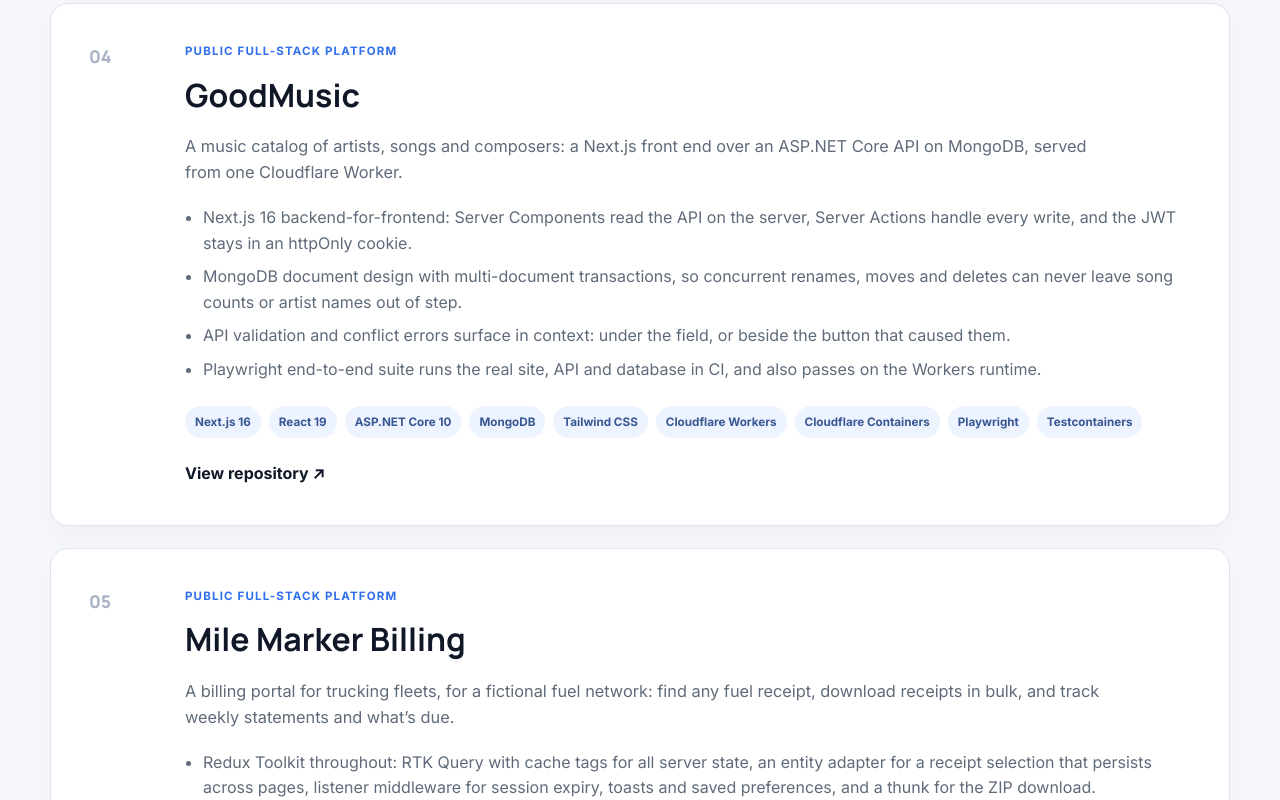
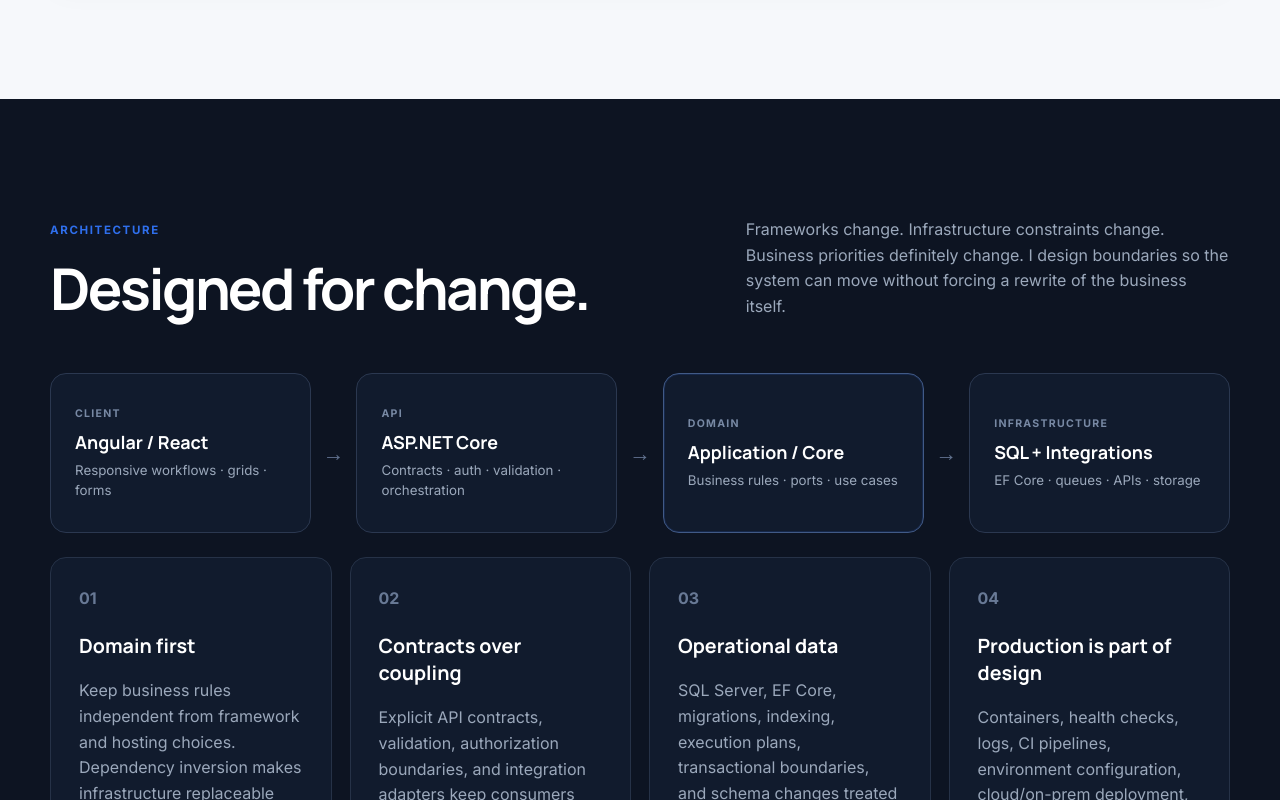
Before and after one commit to poker-kid-100717/recruiter-site, an Angular app in the folder frontend/: page / in a window 1280 px wide. Shown: the part 3080-3880 px from the top of the page. Built offline with nearby package versions, Linux system fonts and the light colour scheme; no server answers.

Commit message:
Remove stale portfolio references (#13)
* Remove references to deleted portfolio repositories

* Align README with current public repositories

```diff
--- a/frontend/src/app/portfolio.data.ts
+++ b/frontend/src/app/portfolio.data.ts
@@ -92,32 +92,6 @@
     secondaryHref: 'https://tcg-portfolio-sample.app',
     secondaryLabel: 'Open the live app'
   },
-  {
-    title: 'GoodMusic',
-    eyebrow: 'Public full-stack platform',
-    summary: 'A music catalog of artists, songs and composers: a Next.js front end over an ASP.NET Core API on MongoDB, served from one Cloudflare Worker.',
-    outcomes: [
-      'Next.js 16 backend-for-frontend: Server Components read the API on the server, Server Actions handle every write, and the JWT stays in an httpOnly cookie.',
-      'MongoDB document design with multi-document transactions, so concurrent renames, moves and deletes can never leave song counts or artist names out of step.',
-      'API validation and conflict errors surface in context: under the field, or beside the button that caused them.',
-      'Playwright end-to-end suite runs the real site, API and database in CI, and also passes on the Workers runtime.'
-    ],
-    tech: ['Next.js 16', 'React 19', 'ASP.NET Core 10', 'MongoDB', 'Tailwind CSS', 'Cloudflare Workers', 'Cloudflare Containers', 'Playwright', 'Testcontainers'],
-    href: 'https://github.com/poker-kid-100717/GoodMusic'
-  },
-  {
-    title: 'Mile Marker Billing',
-    eyebrow: 'Public full-stack platform',
-    summary: 'A billing portal for trucking fleets, for a fictional fuel network: find any fuel receipt, download receipts in bulk, and track weekly statements and what’s due.',
-    outcomes: [
-      'Redux Toolkit throughout: RTK Query with cache tags for all server state, an entity adapter for a receipt selection that persists across pages, listener middleware for session expiry, toasts and saved preferences, and a thunk for the ZIP download.',
-      'Receipt finder with filters, sort and the open receipt kept in the URL; totals for the whole result; bulk PDF/ZIP download and CSV export.',
-      'Express 5 + TypeScript on SQL Server 2022: plain-SQL migrations, parameterized queries, tenant-scoped queries, Argon2id, hashed session and reset tokens, and a JSON/same-origin CSRF guard.',
-      'Integration tests against a real SQL Server (Testcontainers) and whole-app UI tests with MSW; runs on a Cloudflare Worker + Container.'
-    ],
-    tech: ['React 19', 'Redux Toolkit', 'RTK Query', 'TypeScript', 'Express 5', 'Node.js', 'SQL Server', 'Tailwind CSS', 'Cloudflare Workers', 'Testcontainers'],
-    href: 'https://github.com/poker-kid-100717/ReactReduxExpressWebPlatform'
-  }
 ];
 
 export const experience: Experience[] = [
@@ -338,31 +312,6 @@
     }
   },
   {
-    name: 'Azure Gateway',
-    description: 'Azure API Management deployment reference — the same shape I stood up, then rebuilt for on-prem, on the Freight DNA suite',
-    tech: 'Angular · .NET · Azure',
-    href: 'https://github.com/poker-kid-100717/AngularAppAzure',
-    architecture: {
-      layers: [
-        { name: 'Angular SPA', note: 'Built assets served from the same host as the API' },
-        { name: 'ASP.NET Core host', note: 'Single deployable: UseStaticFiles + MapControllers' },
-        { name: 'Azure API Management', note: 'Gateway in front of the host — policy point for auth, rate limiting, versioning' }
-      ],
-      decisions: [
-        {
-          choice: 'One ASP.NET Core host serving both the compiled Angular build and the API',
-          instead: 'a separate static-hosting target (Azure Static Web Apps / Blob + CDN) for the SPA',
-          why: 'It collapses deployment to one artifact, one App Service, one release pipeline — the right shape for a small internal tool. When the frontend needs to scale or cache independently from the API, as on the Freight DNA suite, I split them; that’s a call made from traffic shape, not a default.'
-        },
-        {
-          choice: 'API surface published through Azure API Management',
-          instead: 'exposing the App Service directly to callers',
-          why: 'APIM gives you a policy point — rate limiting, auth, versioning — in front of the backend without touching backend code, which matters once there’s an external contract or multiple client teams to protect the backend from. For a genuinely internal tool with a handful of users, I’d skip APIM and put auth straight on the App Service — the gateway earns its complexity, it isn’t free by default.'
-        }
-      ]
-    }
-  },
-  {
     name: 'S3 Storage',
     description: 'Layered S3 bucket/object API — the pattern behind the large-file ingestion pipeline I built at Global Holdings',
     tech: '.NET · AWS S3 · API',
```
Also changed, not shown: 1 other file (tests, documents, lock files or other folders).
